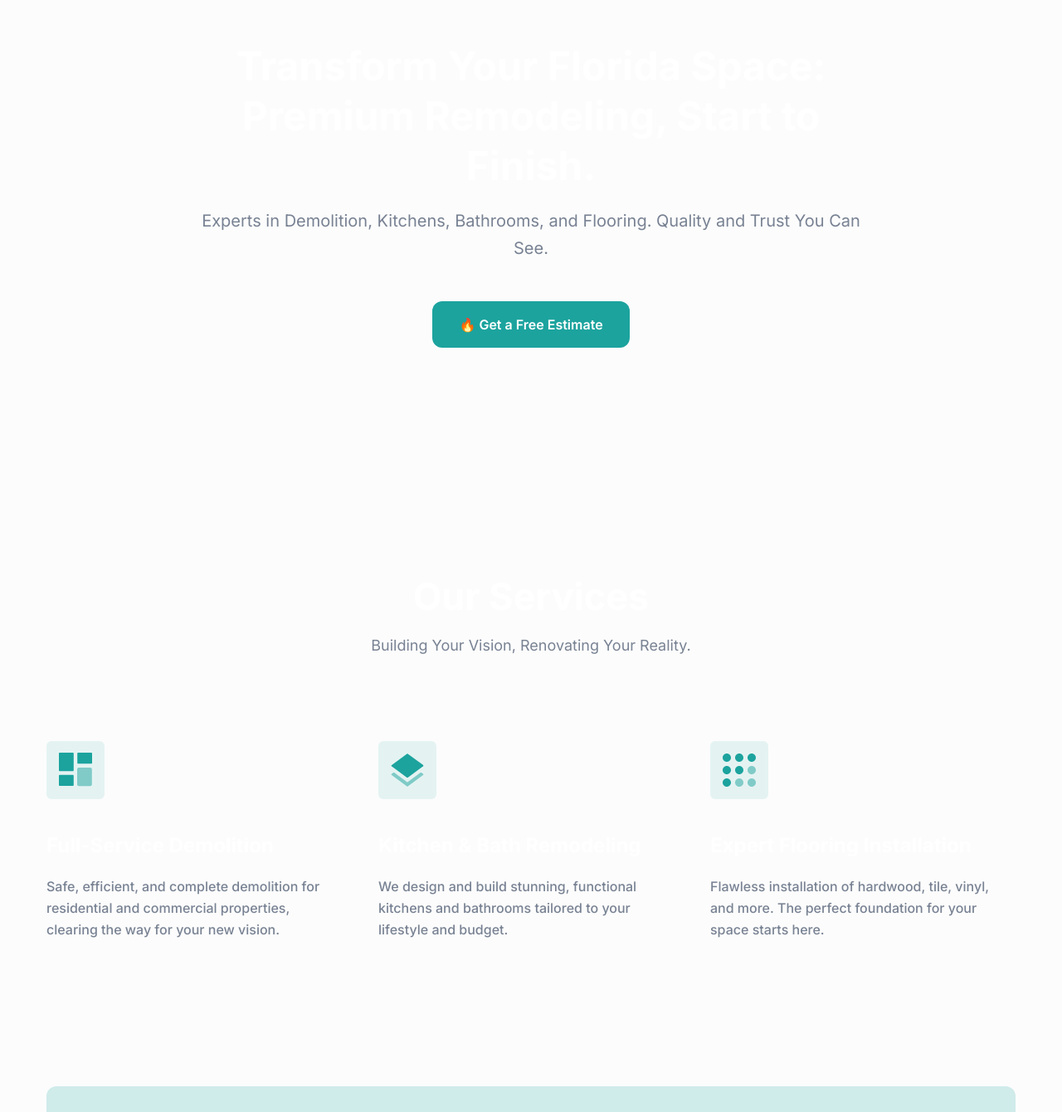
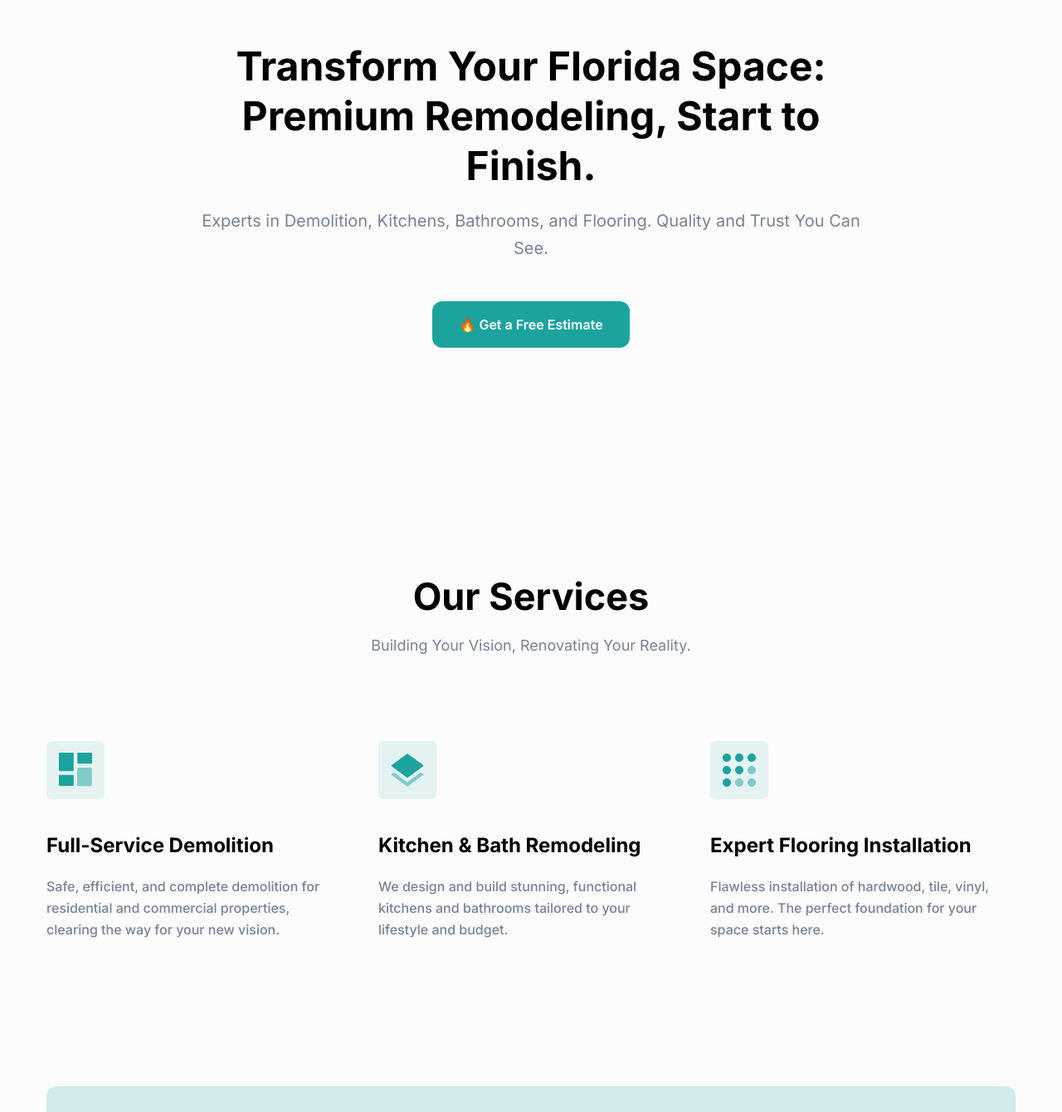
Before and after one commit to Gabrielloopes33/twin-pro-, a Next.js app: page / in a window 1280 px wide. Shown: the part 130-1470 px from the top of the page at 83% size. Built offline with nearby package versions, Linux system fonts and the light colour scheme.

Commit message:
teste do bug do modo dark

```diff
--- a/src/components/Common/SectionTitle.tsx
+++ b/src/components/Common/SectionTitle.tsx
@@ -17,7 +17,7 @@ const SectionTitle = ({
         className={`w-full ${center ? "mx-auto text-center" : ""}`}
         style={{ maxWidth: width, marginBottom: mb }}
       >
-        <h2 className="mb-4 text-3xl font-bold leading-tight! text-black dark:text-white sm:text-4xl md:text-[45px]">
+        <h2 className="mb-4 text-3xl font-bold leading-tight! text-black sm:text-4xl md:text-[45px]">
           {title}
         </h2>
         <p className="text-base leading-relaxed! text-body-color md:text-lg">
--- a/src/components/Features/SingleFeature.tsx
+++ b/src/components/Features/SingleFeature.tsx
@@ -8,7 +8,7 @@ const SingleFeature = ({ feature }: { feature: Feature }) => {
         <div className="bg-primary/10 text-primary mb-10 flex h-[70px] w-[70px] items-center justify-center rounded-md">
           {icon}
         </div>
-        <h3 className="mb-5 text-xl font-bold text-black sm:text-2xl lg:text-xl xl:text-2xl dark:text-white">
+        <h3 className="mb-5 text-xl font-bold text-black sm:text-2xl lg:text-xl xl:text-2xl">
           {title}
         </h3>
         <p className="text-body-color pr-[10px] text-base leading-relaxed font-medium">
--- a/src/components/Hero/index.tsx
+++ b/src/components/Hero/index.tsx
@@ -6,16 +6,16 @@ const Hero = () => {
     <>
       <section
         id="home"
-        className="relative z-10 overflow-hidden w-full pb-16 pt-[120px] dark:bg-gray-dark md:pb-[120px] md:pt-[150px] xl:pb-[160px] xl:pt-[180px] 2xl:pb-[200px] 2xl:pt-[210px]"
+        className="relative z-10 overflow-hidden w-full pb-16 pt-[120px] md:pb-[120px] md:pt-[150px] xl:pb-[160px] xl:pt-[180px] 2xl:pb-[200px] 2xl:pt-[210px]"
       >
         <div className="container">
           <div className="-mx-4 flex flex-wrap">
             <div className="w-full px-4">
               <div className="mx-auto max-w-[800px] text-center">
-                <h1 className="mb-5 text-3xl font-bold leading-tight text-black dark:text-white sm:text-4xl sm:leading-tight md:text-5xl md:leading-tight">
+                <h1 className="mb-5 text-3xl font-bold leading-tight text-black sm:text-4xl sm:leading-tight md:text-5xl md:leading-tight">
                   Transform Your Florida Space: Premium Remodeling, Start to Finish.
                 </h1>
-                <p className="mb-12 text-base leading-relaxed! text-body-color dark:text-body-color-dark sm:text-lg md:text-xl">
+                <p className="mb-12 text-base leading-relaxed! text-body-color sm:text-lg md:text-xl">
                   Experts in Demolition, Kitchens, Bathrooms, and Flooring. Quality and Trust You Can See.
                 </p>
                 <div className="flex flex-col items-center justify-center space-y-4 sm:flex-row sm:space-x-4 sm:space-y-0">
```
